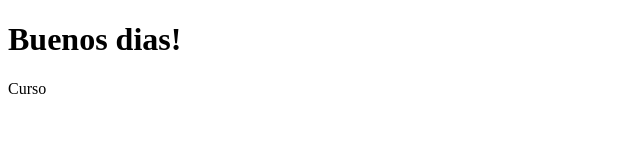
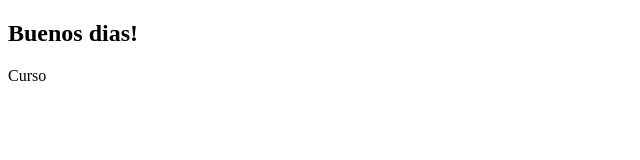
Before and after one commit to coderhouse-vanoyen/comision-27245, a plain HTML site: page index.html in a window 1280 px wide. Shown: the whole page, without its empty margins (0-640 px from the left). Drawn offline with Linux system fonts and the light colour scheme.

Commit message:
cambio heading

```diff
--- a/index.html
+++ b/index.html
@@ -6,7 +6,7 @@
 	</title>
 </head>
 <body>
-    <h1>Buenos dias!</h1>
+    <h2>Buenos dias!</h2>
     <p>Curso</p>
 </body>
 </html>
```
